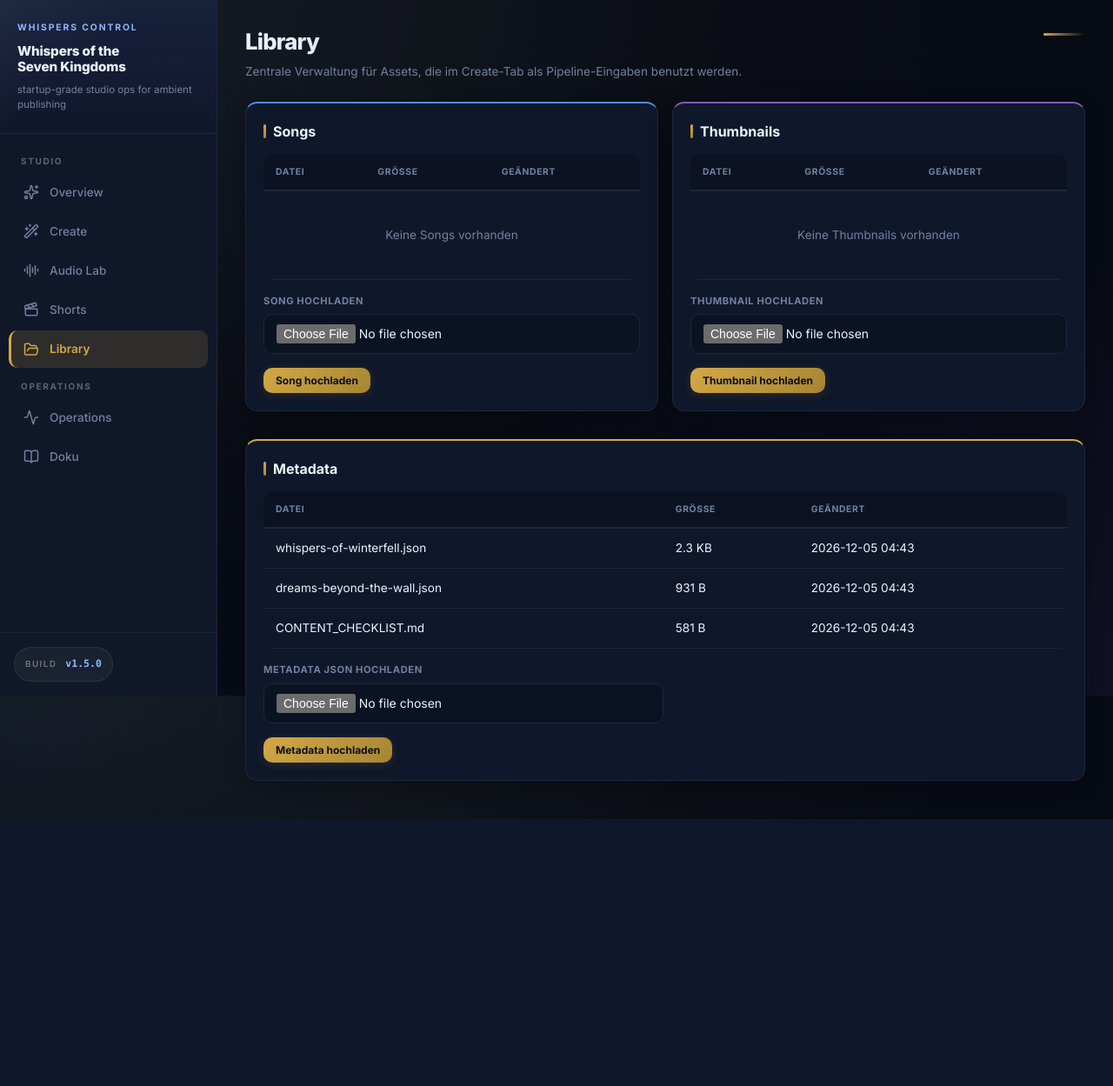
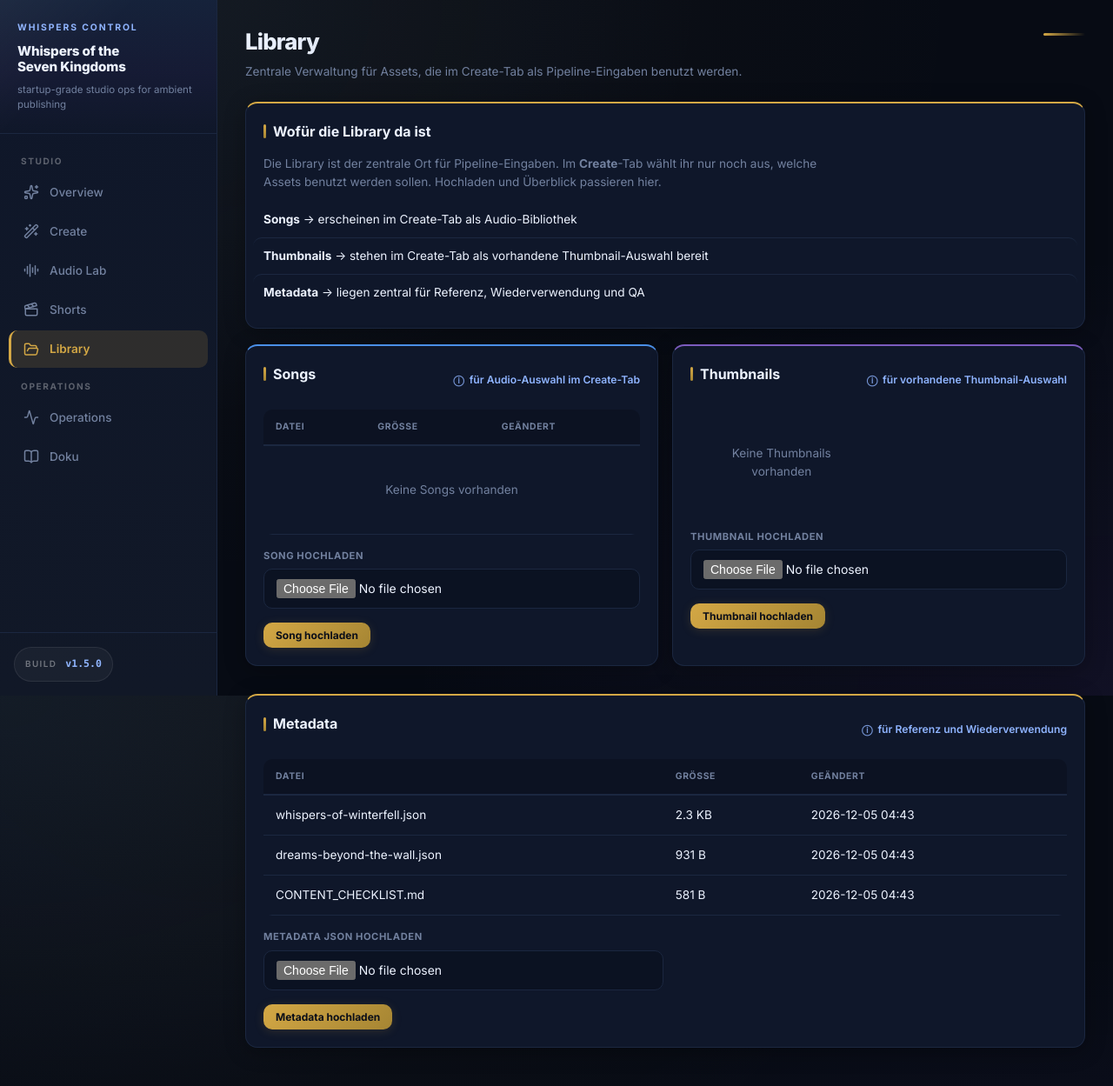
Before and after one commit to pepler1993-dot/WhispersoftheSevenKingdoms, a FastAPI app: page /admin/library in a window 1280 px wide. Shown: the whole page at 87% size. Before the commit the page ends 942 px from the top, so only its background shows below. Run offline with FastAPI, Linux system fonts and the light colour scheme; some libraries are stand-ins or nearby versions.

Commit message:
feat(library): add previews and create-tab guidance

```diff
--- a/services/sync/app/main.py
+++ b/services/sync/app/main.py
@@ -1020,6 +1020,21 @@ async def admin_library_upload(asset_type: str = Form(...), file: UploadFile = F
     return RedirectResponse(f'/admin/library?success={asset_type}+Datei+{filename}+hochgeladen', status_code=303)
 
 
+@app.get('/admin/library/preview/{asset_type}/{filename}')
+def admin_library_preview(asset_type: str, filename: str):
+    mapping = {
+        'songs': PIPELINE_DIR / 'data' / 'upload' / 'songs',
+        'thumbnails': PIPELINE_DIR / 'data' / 'upload' / 'thumbnails',
+        'metadata': PIPELINE_DIR / 'data' / 'upload' / 'metadata',
+    }
+    if asset_type not in mapping:
+        raise HTTPException(status_code=404, detail='Asset type not found')
+    path = mapping[asset_type] / Path(filename).name
+    if not path.exists() or not path.is_file():
+        raise HTTPException(status_code=404, detail='File not found')
+    return FileResponse(path)
+
+
 @app.get('/admin/shorts', response_class=HTMLResponse)
 def admin_shorts(request: Request, success: str | None = Query(default=None), error: str | None = Query(default=None)):
     library_tracks = list_library_tracks_for_pipeline(db)
--- a/services/sync/templates/library.html
+++ b/services/sync/templates/library.html
@@ -19,9 +19,22 @@
 </div>
 {% endif %}
 
+<section class="panel panel-accent-gold" style="margin-bottom:18px;">
+  <h2>Wofür die Library da ist</h2>
+  <div class="page-subtitle" style="max-width: 78ch; margin-top: 10px;">
+    Die Library ist der zentrale Ort für Pipeline-Eingaben. Im <strong>Create</strong>-Tab wählt ihr nur noch aus,
+    welche Assets benutzt werden sollen. Hochladen und Überblick passieren hier.
+  </div>
+  <ul class="list" style="margin-top: 12px;">
+    <li><strong>Songs</strong> → erscheinen im Create-Tab als Audio-Bibliothek</li>
+    <li><strong>Thumbnails</strong> → stehen im Create-Tab als vorhandene Thumbnail-Auswahl bereit</li>
+    <li><strong>Metadata</strong> → liegen zentral für Referenz, Wiederverwendung und QA</li>
+  </ul>
+</section>
+
 <div class="grid two">
   <section class="panel panel-accent-blue">
-    <h2>Songs</h2>
+    <div class="section-header-inline"><h2>Songs</h2><span class="section-note">für Audio-Auswahl im Create-Tab</span></div>
     <div class="table-wrap">
       <table>
         <thead><tr><th>Datei</th><th>Größe</th><th>Geändert</th></tr></thead>
@@ -49,22 +62,19 @@
   </section>
 
   <section class="panel panel-accent-purple">
-    <h2>Thumbnails</h2>
-    <div class="table-wrap">
-      <table>
-        <thead><tr><th>Datei</th><th>Größe</th><th>Geändert</th></tr></thead>
-        <tbody>
-          {% for item in thumbnails %}
-          <tr>
-            <td>{{ item.name }}</td>
-            <td>{{ item.size }}</td>
-            <td>{{ item.modified }}</td>
-          </tr>
-          {% else %}
-          <tr><td colspan="3" class="empty-state">Keine Thumbnails vorhanden</td></tr>
-          {% endfor %}
-        </tbody>
-      </table>
+    <div class="section-header-inline"><h2>Thumbnails</h2><span class="section-note">für vorhandene Thumbnail-Auswahl</span></div>
+    <div class="thumb-grid">
+      {% for item in thumbnails %}
+      <div class="thumb-card">
+        <img src="/admin/library/preview/thumbnails/{{ item.name }}" alt="{{ item.name }}" class="thumb-preview" />
+        <div class="thumb-meta">
+          <div class="thumb-name">{{ item.name }}</div>
+          <div class="thumb-sub">{{ item.size }} · {{ item.modified }}</div>
+        </div>
+      </div>
+      {% else %}
+      <div class="empty-state">Keine Thumbnails vorhanden</div>
+      {% endfor %}
     </div>
     <form method="post" action="/admin/library/upload" enctype="multipart/form-data" style="margin-top:16px;">
       <input type="hidden" name="asset_type" value="thumbnails" />
@@ -78,7 +88,7 @@
 </div>
 
 <section class="panel panel-accent-gold">
-  <h2>Metadata</h2>
+  <div class="section-header-inline"><h2>Metadata</h2><span class="section-note">für Referenz und Wiederverwendung</span></div>
   <div class="table-wrap">
     <table>
       <thead><tr><th>Datei</th><th>Größe</th><th>Geändert</th></tr></thead>
@@ -104,4 +114,37 @@
     <button type="submit" class="btn btn-primary btn-sm">Metadata hochladen</button>
   </form>
 </section>
+
+<style>
+.thumb-grid {
+  display: grid;
+  grid-template-columns: repeat(auto-fill, minmax(180px, 1fr));
+  gap: 14px;
+}
+.thumb-card {
+  border: 1px solid var(--line);
+  border-radius: var(--radius-sm);
+  overflow: hidden;
+  background: var(--surface);
+}
+.thumb-preview {
+  width: 100%;
+  aspect-ratio: 16 / 9;
+  object-fit: cover;
+  display: block;
+}
+.thumb-meta {
+  padding: 10px 12px;
+}
+.thumb-name {
+  font-size: 0.84rem;
+  font-weight: 700;
+  word-break: break-word;
+}
+.thumb-sub {
+  font-size: 0.74rem;
+  color: var(--muted);
+  margin-top: 4px;
+}
+</style>
 {% endblock %}
--- a/services/sync/templates/pipeline_new.html
+++ b/services/sync/templates/pipeline_new.html
@@ -182,7 +182,7 @@
         <option value="{{ t }}">{{ t }}</option>
         {% endfor %}
       </select>
-      <p class="step-desc">Vorhandene Thumbnails aus <code>data/output/thumbnails/</code></p>
+      <p class="step-desc">Vorhandene Thumbnails aus der Bibliothek · Verwaltung in der <a href="/admin/library">Library</a></p>
     </div>
 
     <!-- Advanced Settings (collapsed) -->
@@ -813,3 +813,5 @@
 })();
 </script>
 {% endblock %}
+cript>
+{% endblock %}
```
